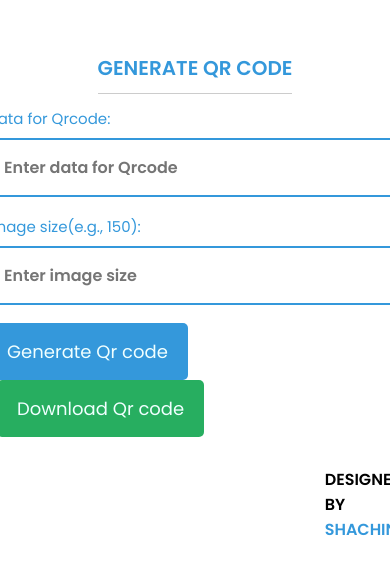
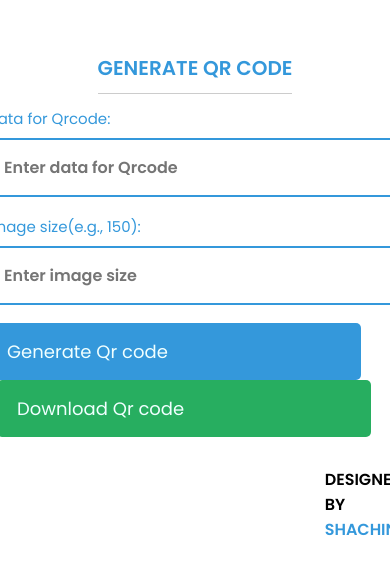
Before and after one commit to SHACHIN787/qrcode, a React (Vite) app: page / in a window 390 px wide. Shown: the part 136-710 px from the top of the page. Built offline with nearby package versions, Linux system fonts and the light colour scheme.

Commit message:
Update QrCode.css

```diff
--- a/src/QrCode.css
+++ b/src/QrCode.css
@@ -51,6 +51,15 @@ button{
     cursor:pointer;
     transition: background-color 0.3s;
 }
+@media screen and (max-width:768px){
+button{
+    width:90%;
+    display:flex;
+    flex-direction:coloumn;
+    alingn-items:center;
+}
+
+}
 .generate-code{
     background-color: #3498db;
 }
```
